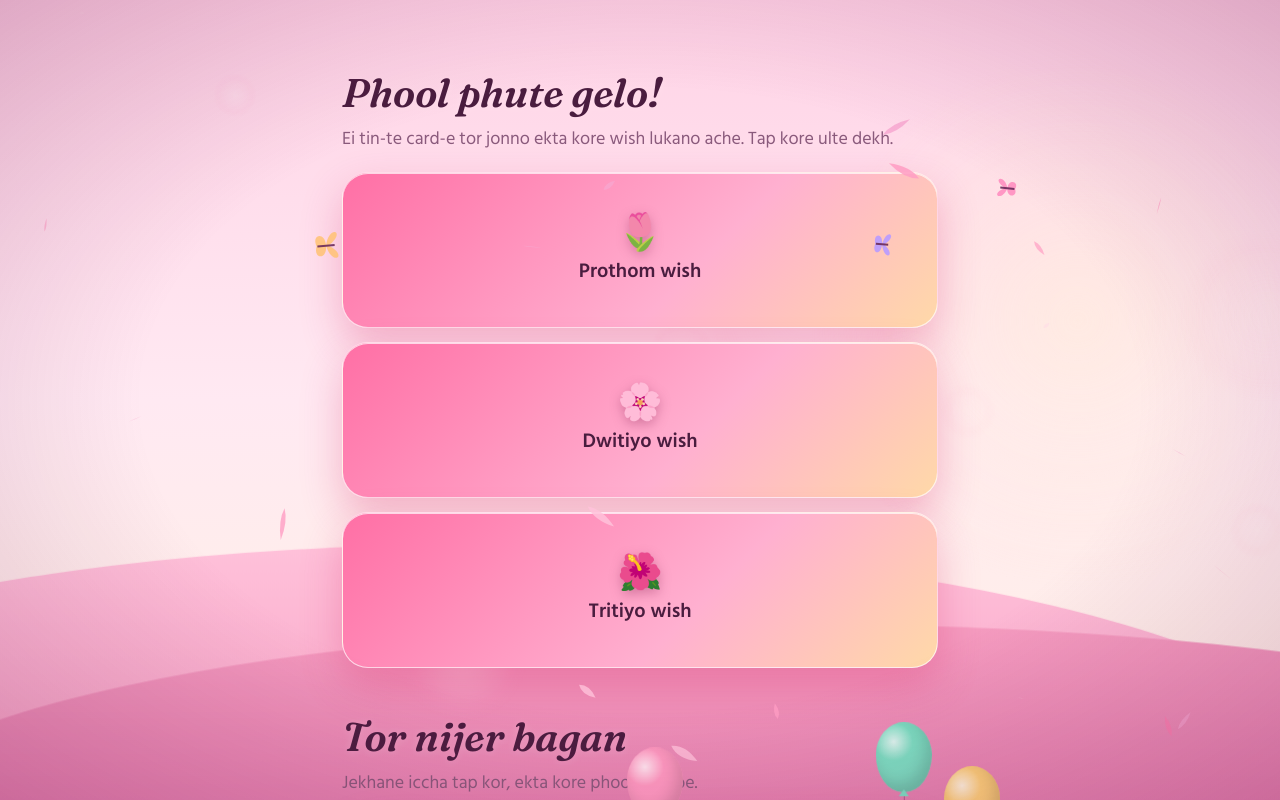
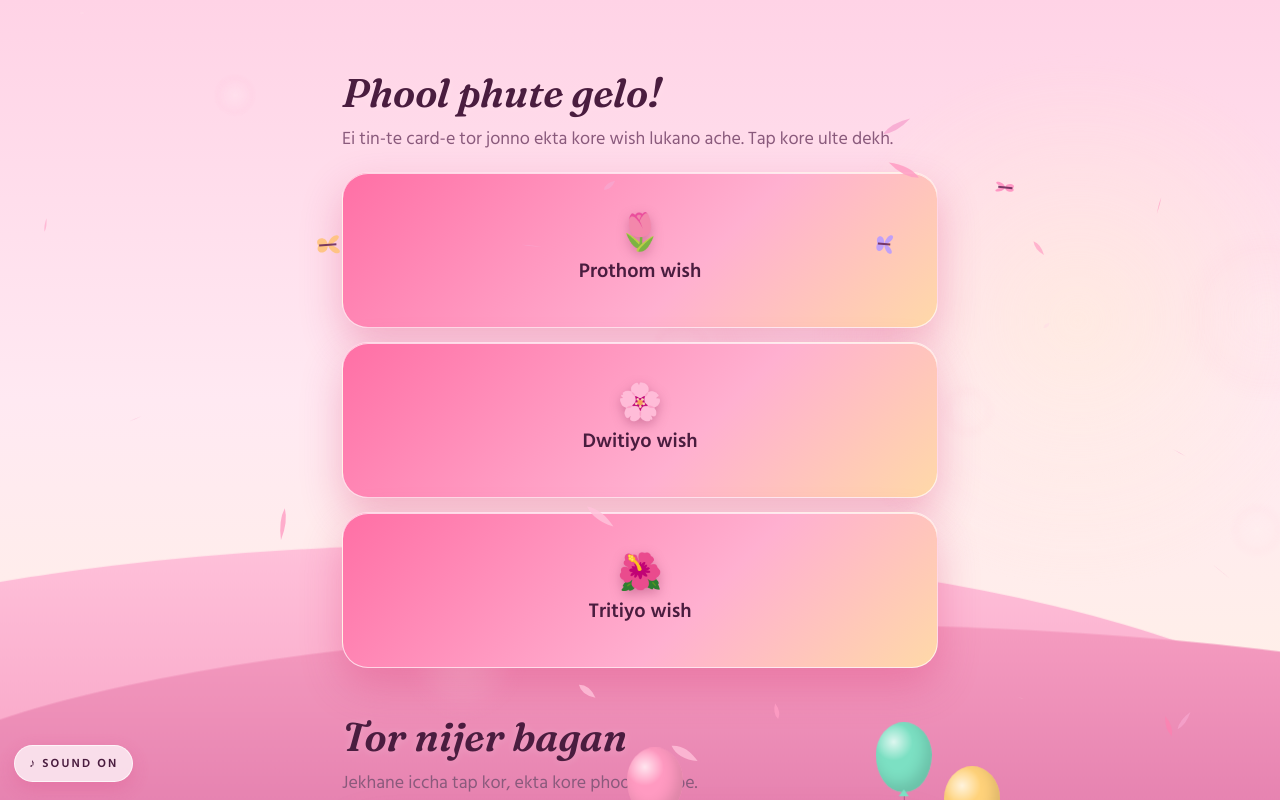
Before and after one commit to shreeramhjdjdjdn-cmyk/imp.sys, a plain HTML site: page index.html in a window 1280 px wide. Both pictures are taken after a click on the button "Phool phutiye de". Shown: the part 800-1600 px from the top of the page. Drawn offline with Linux system fonts and the light colour scheme.

Commit message:
Update index.html

```diff
--- a/index.html
+++ b/index.html
@@ -23,12 +23,10 @@ body{margin:0;color:var(--ink);font:400 18px/1.65 "Hind Siliguri",system-ui,sans
 .bk i{position:absolute;border-radius:50%;background:radial-gradient(circle,rgba(255,255,255,.7),rgba(255,170,210,.22) 55%,transparent 70%);animation:drift ease-in-out infinite alternate}
 .bk.near i{opacity:.4}
 @keyframes drift{from{transform:translate3d(0,0,0)}to{transform:translate3d(14px,-40px,0)}}
-body::before{content:"";position:fixed;inset:0;pointer-events:none;z-index:7}
-body::before{background:radial-gradient(ellipse at center,transparent 55%,var(--vig))}
 #c{position:fixed;inset:0;width:100%;height:100%;pointer-events:none;z-index:6}
 .bar{position:fixed;left:0;right:0;height:14vh;background:#1b0a22;z-index:20;pointer-events:none;animation:bt 1.5s .3s cubic-bezier(.7,0,.2,1) forwards}
 .bar.bb{bottom:0;animation-name:bb}.bar.bt{top:0}
-@keyframes bt{to{transform:translateY(-101%)}}@keyframes bb{to{transform:translateY(101%)}}
+@keyframes bt{to{transform:translateY(-101%);visibility:hidden}}@keyframes bb{to{transform:translateY(101%);visibility:hidden}}
 .flash{position:fixed;inset:0;z-index:8;pointer-events:none;opacity:0;background:radial-gradient(circle at 50% 38%,#fff,rgba(255,150,200,.55) 40%,transparent 70%)}
 .flash.go{animation:fl 1.3s ease-out}
 @keyframes fl{0%{opacity:0}18%{opacity:.3}100%{opacity:0}}
@@ -97,6 +95,9 @@ h2{font-family:Fraunces,Georgia,serif;font-style:italic;font-weight:600;font-siz
 .rp{position:absolute;width:12px;height:12px;margin:-6px 0 0 -6px;border:2px solid var(--rose);border-radius:50%;opacity:.55;animation:rpl .85s ease-out forwards}
 @keyframes rpl{to{transform:scale(7);opacity:0}}
 .lite .bk i,.lite .lift,.lite .shadow{animation:none}.lite .bk.near{display:none}
+.snd{position:fixed;left:14px;bottom:calc(18px + env(safe-area-inset-bottom,0px));z-index:25;background:var(--card);border:1px solid var(--line);color:var(--ink);border-radius:999px;padding:8px 14px;font:600 12px "Hind Siliguri",sans-serif;letter-spacing:.18em;text-transform:uppercase;cursor:pointer;box-shadow:0 6px 18px rgba(214,51,108,.2)}
+.sky{will-change:auto}
+.hero.off{visibility:hidden}.hero.off .lift,.hero.off .shadow{animation-play-state:paused}
 button:focus-visible{outline:3px solid var(--gold);outline-offset:4px}
 @media (prefers-reduced-motion:reduce){*,*::before,*::after{animation:none!important;transition:none!important}.bar{display:none}}
 </style>
@@ -112,6 +113,7 @@ button:focus-visible{outline:3px solid var(--gold);outline-offset:4px}
 <div class="bls" id="bl"></div>
 <div class="flash" id="flash"></div>
 <div class="bar bt"></div><div class="bar bb"></div>
+<button class="snd" id="snd" aria-pressed="false">♪ Sound off</button>
 <main class="wrap">
   <section class="hero">
     <h1><span class="w">Happy Birthday</span><span class="w n">Priti</span></h1>
@@ -204,18 +206,20 @@ button:focus-visible{outline:3px solid var(--gold);outline-offset:4px}
   var last=0;
   function trail(x,y){var t=performance.now();if(t-last<45||reduce)return;last=t;spark(x,y,1)}
   var prev=performance.now();
-  var acc=0,nf=0,bad=0,lite=false;
+  var acc=0,nf=0,bad=0,lite=false,hasB=false;
   function goLite(){if(lite)return;lite=true;document.documentElement.classList.add('lite');dpr=1;size();MAX=140;var n=0;for(var i=ps.length-1;i>=0;i--)if(!ps[i].b&&(n++%2))ps.splice(i,1)}
   function frame(now){
-    var raw=now-prev,dt=Math.min(2.5,raw/16.667||1);prev=now;
-    if(!lite&&now>4000&&raw<200){acc+=raw;if(++nf>=90){bad=acc/nf>26?bad+1:0;if(bad>=2)goLite();acc=0;nf=0}}
+    var raw=now-prev,idle=!hasB&&Math.abs(tx-px)+Math.abs(ty-py)<=.0004;
+    if(idle&&raw<24){requestAnimationFrame(frame);return}
+    var dt=Math.min(2.5,raw/16.667||1);prev=now;
+    if(!idle&&!lite&&now>4000&&raw<200){acc+=raw;if(++nf>=90){bad=acc/nf>26?bad+1:0;if(bad>=2)goLite();acc=0;nf=0}}
     if(Math.abs(tx-px)+Math.abs(ty-py)>.0004){var k=1-Math.pow(.88,dt);px+=(tx-px)*k;py+=(ty-py)*k;applyPar()}
-    cx.setTransform(dpr,0,0,dpr,0,0);cx.clearRect(0,0,W,H);
+    cx.setTransform(dpr,0,0,dpr,0,0);cx.clearRect(0,0,W,H);hasB=false;
     for(var i=ps.length-1;i>=0;i--){var p=ps[i];
       if(p.b){p.x+=p.vx*dt;p.y+=p.vy*dt;p.vy+=p.g*dt;var d=Math.pow(.987,dt);p.vx*=d;if(p.k===2)p.vy*=d;p.l-=dt;if(p.l<=0||p.y>H+30){ps.splice(i,1);continue}}
       else{p.y+=p.f*dt;p.ph+=.015*dt;p.x+=Math.sin(p.ph)*.6*p.z*dt;if(p.y>H+20){p.y=-20;p.x=Math.random()*W}}
       if(p.k!==1){p.r+=p.vr*dt;p.fl+=.045*dt}
-      var kd=p.k;
+      var kd=p.k;if(p.b)hasB=true;
       if(kd===1){var a=Math.min(1,p.l/p.m*1.6);cx.setTransform(dpr,0,0,dpr,p.x*dpr,p.y*dpr);cx.fillStyle=p.c;cx.globalAlpha=a*.08;cx.beginPath();cx.arc(0,0,p.s*2.6,0,6.283);cx.fill();cx.globalAlpha=a;cx.beginPath();cx.arc(0,0,p.s,0,6.283);cx.fill()}
       else if(kd===3){cx.setTransform(dpr,0,0,dpr,p.x*dpr,p.y*dpr);cx.globalAlpha=Math.min(1,p.l/40)*.85;cx.fillStyle=p.c;var h=p.s;cx.beginPath();cx.moveTo(0,h*.9);cx.bezierCurveTo(-h*1.3,0,-h*.7,-h*1.1,0,-h*.4);cx.bezierCurveTo(h*.7,-h*1.1,h*1.3,0,0,h*.9);cx.fill()}
       else{var co=Math.cos(p.r),si=Math.sin(p.r);
@@ -233,7 +237,7 @@ button:focus-visible{outline:3px solid var(--gold);outline-offset:4px}
     var b=document.createElement('button'),c=bc[(Math.random()*6)|0];b.className='bln';b.setAttribute('aria-label','Balloon fatao');
     b.style.cssText='--c:'+c+';left:'+(6+Math.random()*84)+'%;animation-duration:'+(13+Math.random()*7)+'s;--sw:'+(Math.random()*50-25)+'px';
     b.addEventListener('animationend',function(){b.remove()});
-    b.addEventListener('pointerdown',function(e){e.stopPropagation();var r=b.getBoundingClientRect(),x=r.left+r.width/2,y=r.top+r.height/2;confetti(x,y,26,-Math.PI/2,9);spark(x,y,14,c,3,40);b.remove()});
+    b.addEventListener('pointerdown',function(e){e.stopPropagation();var r=b.getBoundingClientRect(),x=r.left+r.width/2,y=r.top+r.height/2;confetti(x,y,26,-Math.PI/2,9);spark(x,y,14,c,3,40);pluck();b.remove()});
     bl.appendChild(b)},i*450)})(i)}
 
   // tap effects: ripple + hearts
@@ -245,9 +249,41 @@ button:focus-visible{outline:3px solid var(--gold);outline-offset:4px}
   });
 
   // cinematic scroll: hero drifts back and fades
-  var hero=document.querySelector('.hero'),tick=false;
-  addEventListener('scroll',function(){if(tick||reduce)return;tick=true;requestAnimationFrame(function(){tick=false;var s=Math.min(1,scrollY/(H*.9));
-    hero.style.transform=s?'translateY('+(s*50).toFixed(1)+'px) scale('+(1-s*.12).toFixed(3)+')':'';hero.style.opacity=s?Math.max(0,1-s*1.1).toFixed(2):''})},{passive:true});
+  var hero=document.querySelector('.hero'),tick=false,off=false;
+  addEventListener('scroll',function(){if(tick)return;tick=true;requestAnimationFrame(function(){tick=false;var y=scrollY,o=y>H*1.05;
+    if(o!==off){off=o;hero.classList.toggle('off',o)}
+    if(!o&&!reduce){var k=Math.min(1,y/(H*.9));hero.style.transform=k?'translate3d(0,'+(k*50).toFixed(1)+'px,0) scale('+(1-k*.1).toFixed(3)+')':''}})},{passive:true});
+
+  // sound: synthesized music-box and soft pad, no audio files
+  var AC=window.AudioContext||window.webkitAudioContext,ac,mg,dry,rv,muted=true,padT,bloomed=false,tuneOn=false,sbtn=$('snd');
+  function initAudio(){if(ac||!AC)return;ac=new AC();
+    var cp=ac.createDynamicsCompressor();cp.threshold.value=-18;cp.knee.value=12;cp.ratio.value=6;cp.attack.value=.003;cp.release.value=.2;
+    mg=ac.createGain();mg.gain.value=0;mg.connect(cp);cp.connect(ac.destination);
+    dry=ac.createGain();dry.connect(mg);
+    rv=ac.createConvolver();var L=(ac.sampleRate*1.2)|0,b=ac.createBuffer(2,L,ac.sampleRate);
+    for(var c=0;c<2;c++){var d=b.getChannelData(c);for(var i=0;i<L;i++)d[i]=(Math.random()*2-1)*Math.pow(1-i/L,4)}
+    rv.buffer=b;var rg=ac.createGain();rg.gain.value=.16;rv.connect(rg);rg.connect(mg);
+    var sr=ac.createBufferSource();sr.buffer=ac.createBuffer(1,1,22050);sr.connect(ac.destination);sr.start(0)}
+  function tone(f,t,dur,vol,type,att){var o=ac.createOscillator(),g=ac.createGain();o.type=type||'sine';o.frequency.value=f;
+    g.gain.setValueAtTime(.0001,t);g.gain.linearRampToValueAtTime(vol,t+(att||.006));g.gain.exponentialRampToValueAtTime(.0001,t+dur);
+    o.connect(g);g.connect(dry);g.connect(rv);o.start(t);o.stop(t+dur+.05)}
+  function bell(f,t,v){tone(f,t,1.3,v,'sine');tone(f*2,t,.7,v*.28,'sine');tone(f*2.76,t,.25,v*.08,'sine')}
+  var chords=[[261.6,329.6,392],[220,261.6,329.6],[174.6,220,261.6],[196,246.9,293.7]],cn=0;
+  function padStep(){if(!ac||muted)return;var t=ac.currentTime;chords[cn++%4].forEach(function(f){tone(f,t,7,.018,'sine',2)})}
+  function arp(a,v){if(!ac||muted)return;var t=ac.currentTime+.05;a.forEach(function(f,i){bell(f,t+i*.12,v)})}
+  function chime(){arp([523.25,659.25,783.99,1046.5],.14)}
+  function sparkle(){arp([1046.5,1318.5,1568,2093],.1)}
+  function pluck(){if(!ac||muted)return;var n=[523.25,587.33,659.25,783.99,880];bell(n[(Math.random()*5)|0],ac.currentTime+.01,.11)}
+  var tune=[[392,.75],[392,.25],[440,1],[392,1],[523.25,1],[493.88,2],[392,.75],[392,.25],[440,1],[392,1],[587.33,1],[523.25,2],[392,.75],[392,.25],[783.99,1],[659.25,1],[523.25,1],[493.88,1],[440,2],[698.46,.75],[698.46,.25],[659.25,1],[523.25,1],[587.33,1],[523.25,2]];
+  function playTune(){if(!ac||muted||tuneOn)return;tuneOn=true;setTimeout(function(){tuneOn=false},17500);var t=ac.currentTime+.15;tune.forEach(function(n){bell(n[0],t,.22);t+=n[1]*.66})}
+  function setSound(on){muted=!on;sbtn.textContent=on?'\u266a Sound on':'\u266a Sound off';sbtn.setAttribute('aria-pressed',on?'true':'false');
+    if(on){initAudio();if(!ac)return;ac.resume();mg.gain.cancelScheduledValues(ac.currentTime);mg.gain.setValueAtTime(mg.gain.value,ac.currentTime);mg.gain.linearRampToValueAtTime(.9,ac.currentTime+1.2);if(!padT){padStep();padT=setInterval(padStep,6000)}}
+    else if(ac){mg.gain.cancelScheduledValues(ac.currentTime);mg.gain.setValueAtTime(mg.gain.value,ac.currentTime);mg.gain.linearRampToValueAtTime(0,ac.currentTime+.4)}}
+  function first(e){removeEventListener('pointerup',first);removeEventListener('touchend',first);removeEventListener('keydown',first);
+    if(e.target&&e.target.closest&&e.target.closest('#snd'))return;if(muted)setSound(true)}
+  addEventListener('pointerup',first);addEventListener('touchend',first,{passive:true});addEventListener('keydown',first);
+  document.addEventListener('visibilitychange',function(){if(!ac)return;if(document.hidden)ac.suspend();else if(!muted)ac.resume()});
+  sbtn.addEventListener('click',function(){setSound(muted)});
 
   // 3D flower
   var core=fl.firstChild;
@@ -258,7 +294,7 @@ button:focus-visible{outline:3px solid var(--gold);outline-offset:4px}
   st.addEventListener('click',function(){
     if(opened)return;opened=true;st.classList.add('open');
     $('hint').textContent='Priti, tor jonno phool phute gelo';
-    $('flash').classList.add('go');af.classList.add('show');
+    $('flash').classList.add('go');af.classList.add('show');chime();
     var r=st.getBoundingClientRect(),x0=r.left+r.width/2,y0=r.top+r.height/2;
     burst(x0,y0,reduce?20:60);
     if(!reduce){spark(x0,y0,16);confetti(0,H,36,-1.1,17);confetti(W,H,36,-2.04,17);balloons(3);startBf()}
@@ -276,7 +312,7 @@ button:focus-visible{outline:3px solid var(--gold);outline-offset:4px}
   function watch(){[].forEach.call(document.querySelectorAll('.rv'),function(el){io?io.observe(el):el.classList.add('in')})}
 
   // flip cards
-  [].forEach.call(document.querySelectorAll('.fc'),function(b){b.addEventListener('click',function(){b.classList.toggle('flip')})});
+  [].forEach.call(document.querySelectorAll('.fc'),function(b){b.addEventListener('click',function(){b.classList.toggle('flip');pluck()})});
 
   // garden
   var g=$('garden'),n=0,em=['🌸','🌷','🌺','🌼','🪻','🌹'];
@@ -284,7 +320,7 @@ button:focus-visible{outline:3px solid var(--gold);outline-offset:4px}
     var r=g.getBoundingClientRect(),s=document.createElement('span');
     s.className='bl';s.textContent=em[(Math.random()*em.length)|0];
     s.style.left=(e.clientX-r.left)+'px';s.style.top=(e.clientY-r.top)+'px';s.style.fontSize=(30+Math.random()*30)+'px';
-    g.appendChild(s);n++;$('cnt').textContent=n;$('gp').style.display='none';if(!reduce)spark(e.clientX,e.clientY,6);
+    g.appendChild(s);n++;$('cnt').textContent=n;$('gp').style.display='none';pluck();if(!reduce)spark(e.clientX,e.clientY,6);
     var all=g.querySelectorAll('.bl');if(all.length>70)all[0].remove();
   });
 
@@ -294,13 +330,13 @@ button:focus-visible{outline:3px solid var(--gold);outline-offset:4px}
     $('cs').textContent='Wish ta mone rakh, kauke bolbi na!';
     var r=c.getBoundingClientRect(),x=r.left+r.width/2;
     if(reduce){burst(x,r.top,20);return}
-    confetti(x,r.top,45,-Math.PI/2,15);firework(x,r.top-70);balloons(2);
+    confetti(x,r.top,45,-Math.PI/2,15);firework(x,r.top-70);sparkle();balloons(2);
   });
 
   // finale
   $('wish').addEventListener('click',function(e){
     var r=e.currentTarget.getBoundingClientRect(),d=$('done');
-    d.textContent='Happy Birthday, Priti! 🎂🎉';d.classList.add('pop');
+    d.textContent='Happy Birthday, Priti! 🎂🎉';d.classList.add('pop');playTune();
     burst(r.left+r.width/2,r.top,reduce?20:60);
     if(reduce)return;
     confetti(0,H,45,-1.1,18);confetti(W,H,45,-2.04,18);balloons(4);
```
